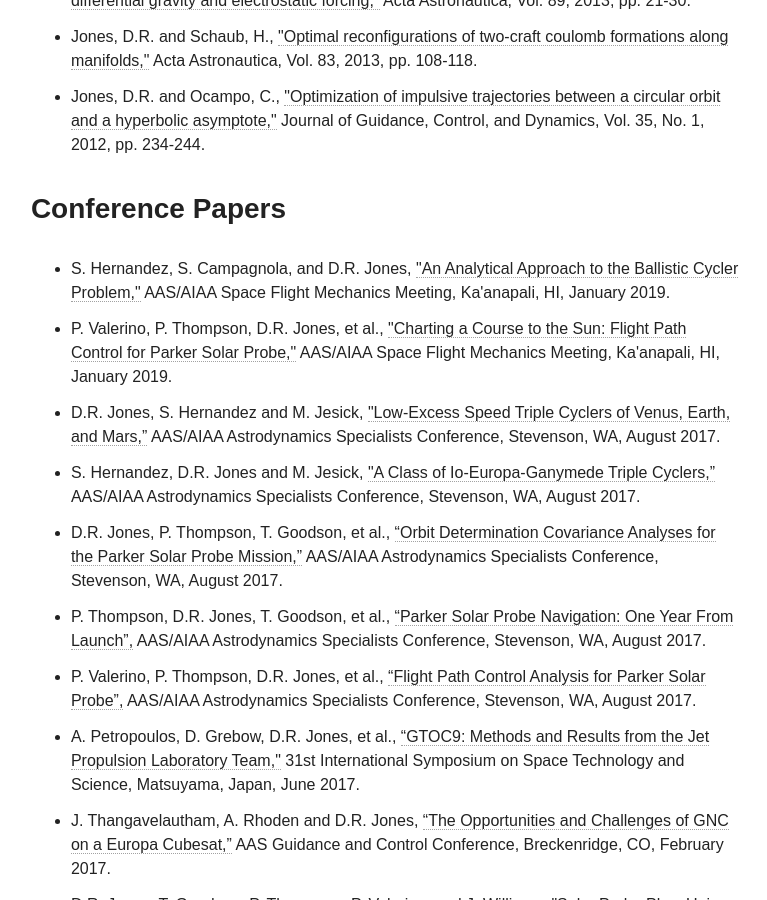
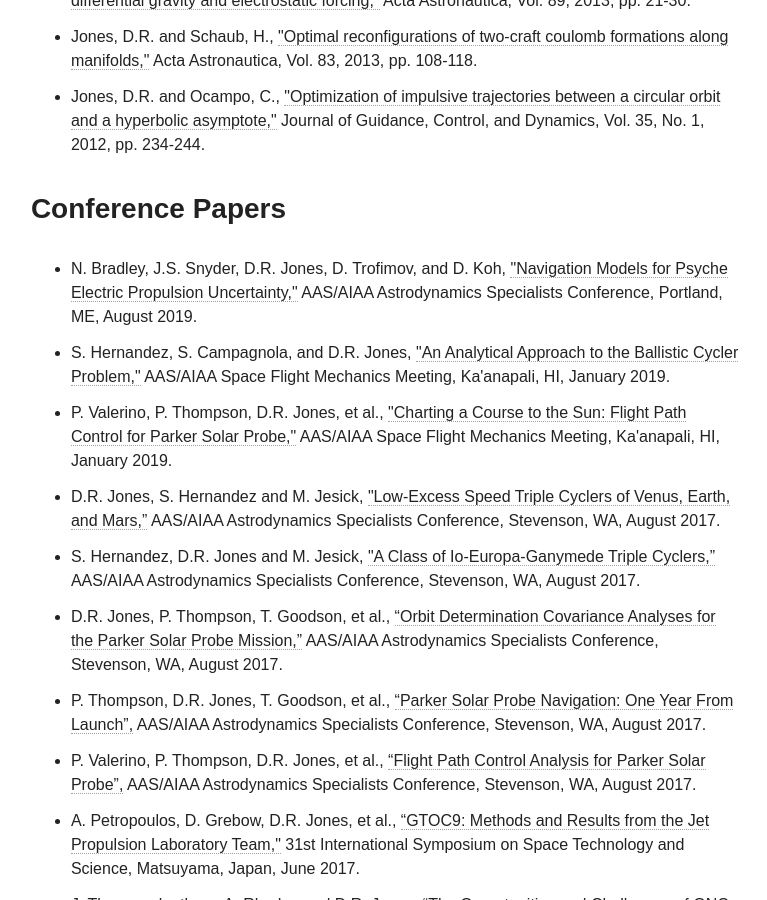
Before and after one commit to drewryanjones/drewryanjones.github.io, a Jekyll site: the page built from research/index.html, in a window 1280 px wide and 900 px high, scrolled down 1703 px. Shown: the whole window, without its empty margins (255-1022 px from the left). Built offline with Jekyll 4.4.1, drawn with Linux system fonts in a browser that asks for light colours; nearby versions of some CDN libraries.

Commit message:
Add publication

```diff
--- a/research/index.html
+++ b/research/index.html
@@ -75,6 +75,11 @@
 
     <h3>Conference Papers</h3>
     <ul class="research">
+        <li>N. Bradley, J.S. Snyder, D.R. Jones, D. Trofimov, and D. Koh,
+        <a>
+        "Navigation Models for Psyche Electric Propulsion Uncertainty,"</a>
+        AAS/AIAA Astrodynamics Specialists Conference, Portland, ME, August 2019.</li>
+
         <li>S. Hernandez, S. Campagnola, and D.R. Jones,
         <a>
         "An Analytical Approach to the Ballistic Cycler Problem,"</a>
```
